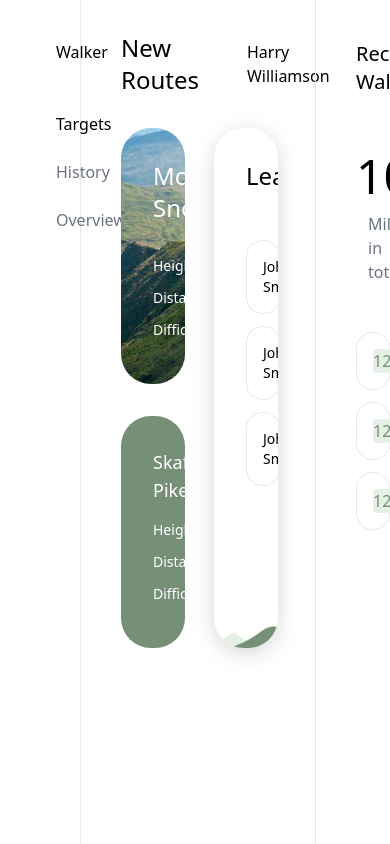
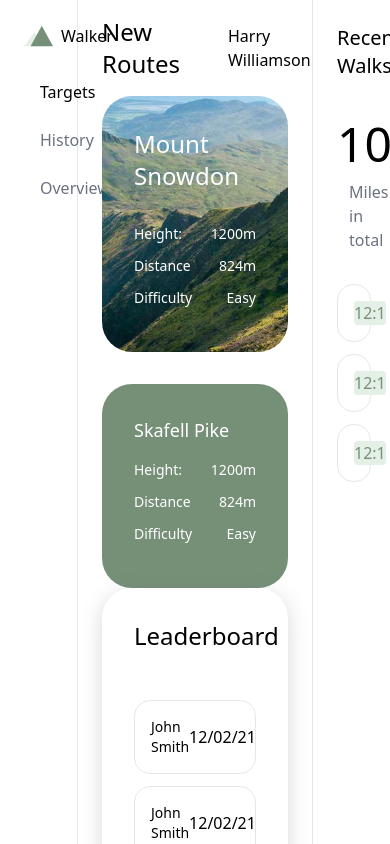
Before and after one commit to vectrobyte/walker-concept-react, a React (Create React App) app: page / in a window 390 px wide. Shown: the top 844 px of the page. Built offline with nearby package versions, Linux system fonts and the light colour scheme.

Commit message:
feat: add minor responsiveness

```diff
--- a/src/views/WalkerConcept/WalkerConcept.tsx
+++ b/src/views/WalkerConcept/WalkerConcept.tsx
@@ -14,13 +14,13 @@
 const WalkerConcept: React.FC<WalkerConceptProps> = (props) => {
   return (
     <div className="parent w-full h-min-full flex">
-      <div className="left-area w-1/5 p-10 border-r">
+      <div className="left-area w-1/5 p-6 lg:p-10 border-r">
         <LeftNav />
       </div>
-      <div className="content-area p-10 w-3/5">
+      <div className="content-area p-6 lg:p-10 w-3/5">
         <TopNav />
-        <div className="flex -mx-4">
-          <div className="w-1/2 px-4">
+        <div className="flex flex-wrap lg:flex-nowrap -mx-4">
+          <div className="w-full lg:w-1/2 px-4">
             <div className="mb-8">
               <MtSnowDownCard />
             </div>
@@ -28,12 +28,12 @@
               <SkafellPikeCard />
             </div>
           </div>
-          <div className="w-1/2 px-4">
+          <div className="w-full lg:w-1/2 px-4">
             <Leaderboard />
           </div>
         </div>
       </div>
-      <div className="right-area p-10 w-1/5 border-l">
+      <div className="right-area p-6 lg:p-10 w-1/5 border-l">
         <RecentWalks />
       </div>
     </div>
--- a/src/views/WalkerConcept/left-nav/LeftNav.tsx
+++ b/src/views/WalkerConcept/left-nav/LeftNav.tsx
@@ -9,8 +9,8 @@
 const LeftNav: React.FC<LeftNavProps> = (props) => {
   return (
     <div className="left-nav">
-      <div className="flex mb-12">
-        <img src={WalkerIcon} alt="" className="mr-4 items-center"/>
+      <div className="flex mb-8 lg:mb-12">
+        <img src={WalkerIcon} alt="" className="mr-2 lg:mr-4 items-center"/>
         <div className="">Walker</div>
       </div>
       <ol className="menu">
--- a/src/views/WalkerConcept/recent-walks/RecentWalks.tsx
+++ b/src/views/WalkerConcept/recent-walks/RecentWalks.tsx
@@ -7,10 +7,10 @@
 const RecentWalks: React.FC<RecentWalksProps> = (props) => {
   return (
     <div className="recent-walks">
-      <div className="text-xl mb-14">
+      <div className="text-xl mb-10 lg:mb-14">
         <div className="recentwalks__c2b9ae28005c46908b5a00ec5990d237">Recent Walks</div>
       </div>
-      <div className="mb-12 mb-3">
+      <div className="mb-8 lg:mb-12 mb-3">
         <div className="text-5xl mb-3">1043</div>
         <div className="text-gray-500 mx-3">Miles in total</div>
       </div>
--- a/src/views/WalkerConcept/top-nav/TopNav.tsx
+++ b/src/views/WalkerConcept/top-nav/TopNav.tsx
@@ -8,7 +8,7 @@
 
 const TopNav: React.FC<TopNavProps> = (props) => {
   return (
-    <div className="top-nav flex items-center justify-between mb-8 -mt-2">
+    <div className="top-nav flex items-center justify-between mb-4 lg:mb-8 -mt-2">
       <div className="text-2xl">New Routes</div>
       <UserMenu />
     </div>
```
